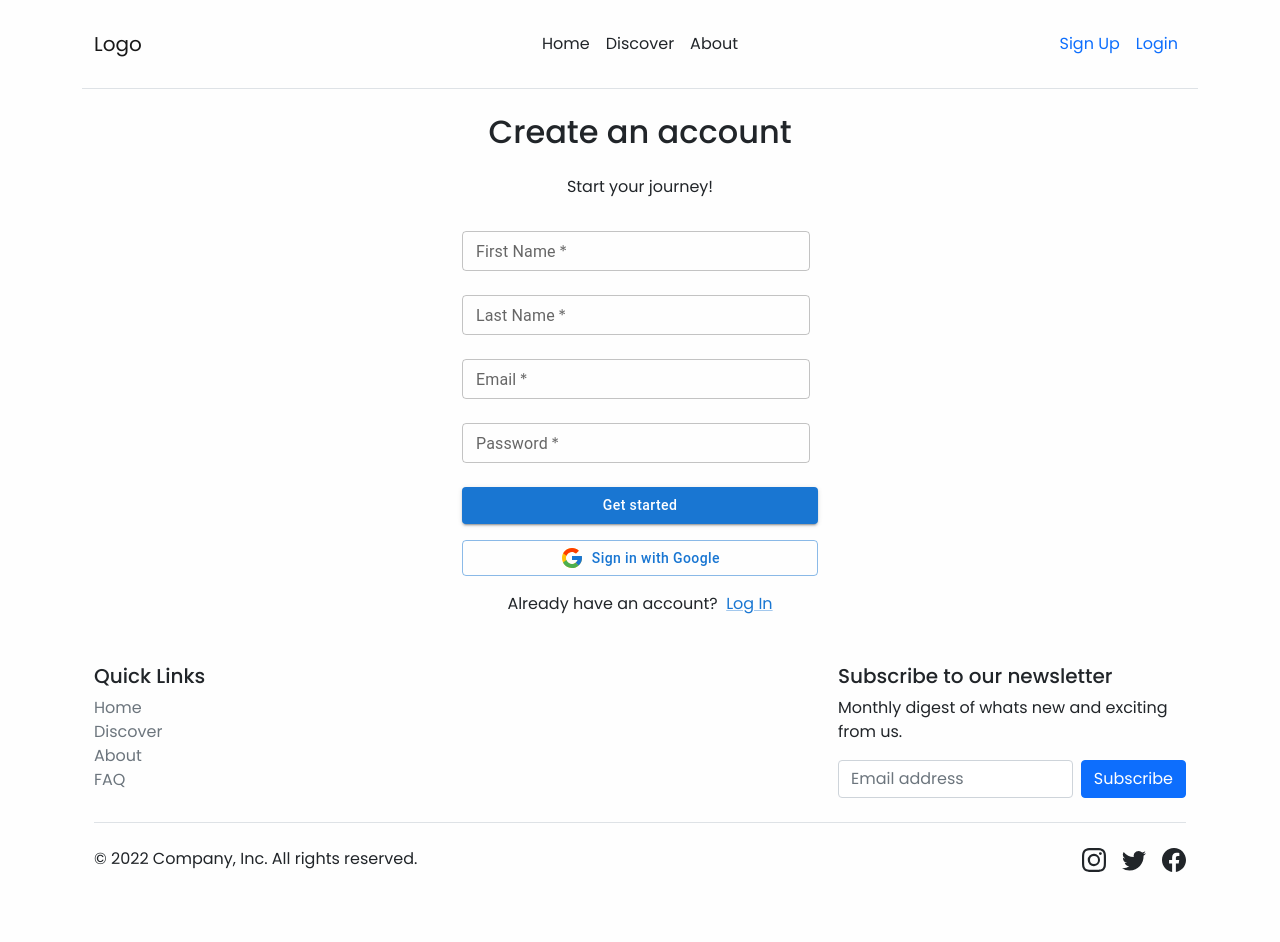
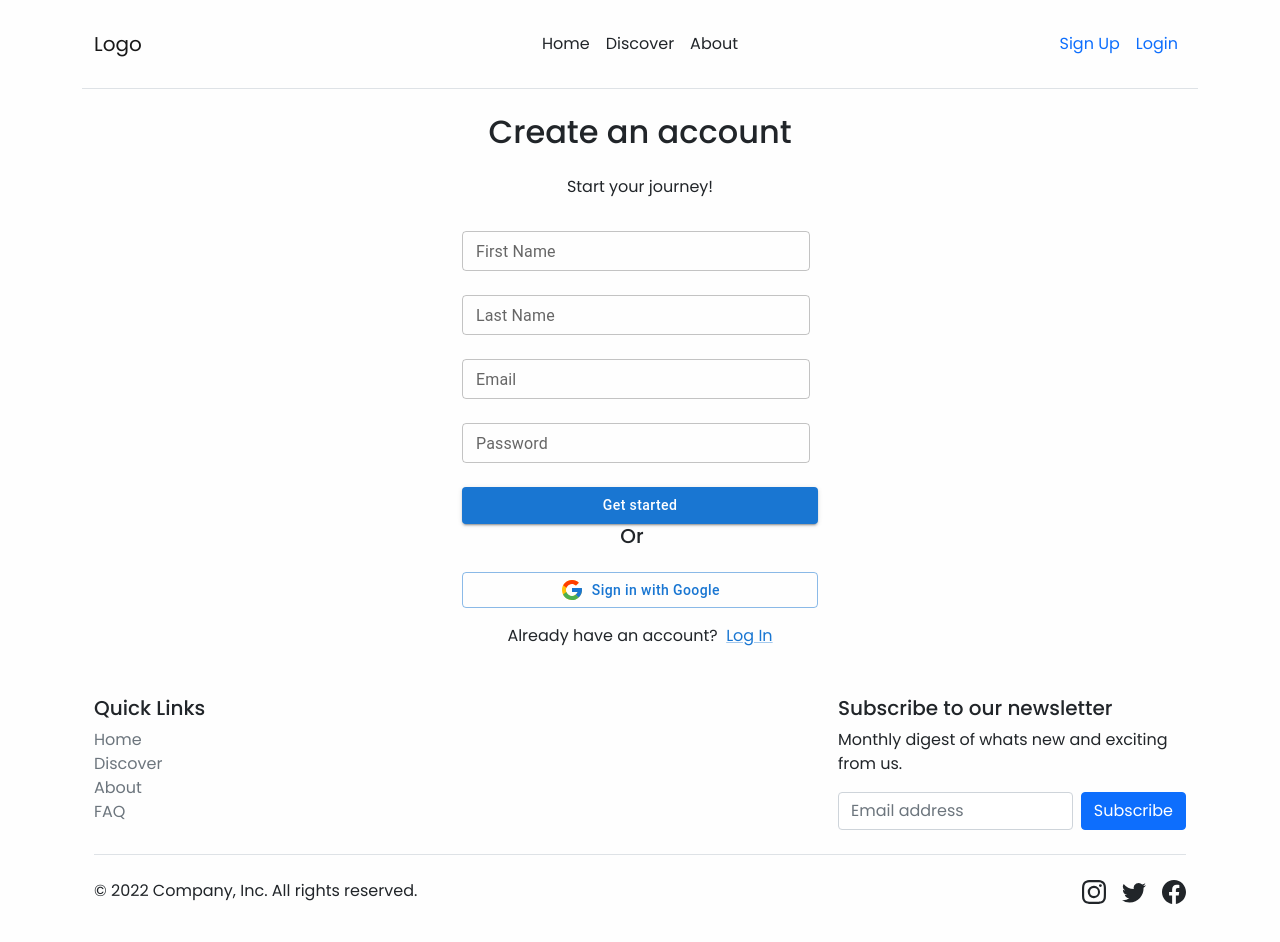
Before and after one commit to jerryjagtap55/Test1_2022, a React (Create React App) app in the folder Nishant/app_public/: page /signup in a window 1280 px wide. Shown: the top 942 px of the page. Built offline with nearby package versions, Linux system fonts and the light colour scheme.

Commit message:
React form
Sign up and Login forms are done and updated

```diff
--- a/Nishant/app_public/src/pages/login/Login.jsx
+++ b/Nishant/app_public/src/pages/login/Login.jsx
@@ -1,4 +1,4 @@
-import React from 'react';
+import { React, useState } from 'react';
 import './login.css';
 import { FcGoogle } from 'react-icons/fc';
 
@@ -10,11 +10,29 @@ import {
     FormControlLabel,
     Checkbox,
     Button,
+    FormControl,
+    InputLabel,
+    OutlinedInput,
 } from '@mui/material';
 
 
 
 const Login = () => {
+
+            // event handeler
+            const [inputs, setInputs] = useState({});
+
+            const handleChange = (event) => {
+                const name = event.target.name;
+                const value = event.target.value;
+                setInputs(values => ({ ...values, [name]: value }))
+            }
+
+            const handleSubmit = (event) => {
+                event.preventDefault();
+                console.log(inputs);
+            }
+
     return (
 
     <Grid className="logInform">
@@ -27,12 +45,44 @@ const Login = () => {
             <Grid item sm={12}>
                 <p>Welcome back! Please enter your details.</p>
             </Grid>
+            {/* Form */}
+            <Grid item sm={12}>
+                    <form
+                        onSubmit={handleSubmit}
+                    >
+                        <Grid container spacing={2}>
                             <Grid item sm={12} className='marginauto'>
-                    <TextField fullWidth id="outlined-basic" size="small" label="Email" variant="outlined" placeholder="Please enter your email" />
+                                <FormControl fullWidth>
+                                    <InputLabel htmlFor="component-outlined"
+                                    size="small">Email</InputLabel>
+                                    <OutlinedInput
+                                        onChange={handleChange}
+                                        label="Email"
+                                        size="small"
+                                        type="email"
+                                        name="email"
+                                        value={OutlinedInput.email}
+                                        placeholder="Enter your email"
+                                        required
+                                    />
+                                </FormControl>
                             </Grid>
+
                             <Grid item sm={12} className='marginauto'>
-                    <TextField label='Password' size="small" placeholder='Enter password' type='password' fullWidth />
-
+                                <FormControl fullWidth>
+                                    <InputLabel htmlFor="component-outlined"
+                                    size="small">Password</InputLabel>
+                                    <OutlinedInput
+                                        onChange={handleChange}
+                                        label="Password"
+                                        size="small"
+                                        type="password"
+                                        name="password"
+                                        value={OutlinedInput.password}
+                                        placeholder="Enter your password"
+                                        required
+                                    />
+                                </FormControl>
                             </Grid>
                             <Grid item sm={12} className='rememberstyle'>
                 <FormControlLabel
@@ -49,13 +99,18 @@ const Login = () => {
                 </Link>
             </Grid>
                             <Grid item sm={12} minWidth={250}>
-                    <Button type='submit' color='primary' variant="contained" fullWidth>Log in</Button>
+                                <Button type='submit'
+                                    color='primary'
+                                    variant="contained"
+                                    fullWidth>Log in</Button>
                             </Grid>
-
+                        </Grid>
+                    </form>
+                </Grid>
 
             <Grid item sm={12}>
                 <Button variant="outlined" fullWidth>
-                        <FcGoogle size={24}/>
+                    <FcGoogle size={24} />
                     &nbsp; Sign in with Google
                 </Button>
             </Grid>
--- a/Nishant/app_public/src/pages/signup/SignUp.jsx
+++ b/Nishant/app_public/src/pages/signup/SignUp.jsx
@@ -1,4 +1,4 @@
-import React from 'react';
+import { React, useState } from 'react';
 import './signup.css';
 
 import { FcGoogle } from 'react-icons/fc';
@@ -6,16 +6,33 @@ import { FcGoogle } from 'react-icons/fc';
 // MUI
 import {
     Grid,
-    TextField,
     Link,
     Button,
+    FormControl,
+    InputLabel,
+    OutlinedInput,
 } from '@mui/material';
 
+const SignUp = () => {
 
-const SignUp = () => {
+
+    // event handeler
+    const [inputs, setInputs] = useState({});
+
+    const handleChange = (event) => {
+        const name = event.target.name;
+        const value = event.target.value;
+        setInputs(values => ({ ...values, [name]: value }))
+    }
+
+    const handleSubmit = (event) => {
+        event.preventDefault();
+        console.log(inputs);
+    }
+
     return (
         <Grid className="logInform">
-        <Grid container xs={4} className="logInform" spacing={2} Width={600} minWidth={300}>
+            <Grid container xs={4} className="logInform" spacing={2} Width={600} minWidth={250}>
                 <Grid item sm={12}>
                     <h2>
                         Create an account
@@ -24,28 +41,94 @@ const SignUp = () => {
                 <Grid item sm={12}>
                     <p>Start your journey!</p>
                 </Grid>
+
+                {/* Form */}
+                <Grid item sm={12}>
+                    <form
+                        onSubmit={handleSubmit}
+                    >
+                        <Grid container spacing={2}>
                             <Grid item sm={12} className='marginauto'>
-                <TextField fullWidth id="outlined-basic" size="small" label="First Name" variant="outlined" placeholder="Enter your First name " required />
+                                <FormControl fullWidth>
+                                    <InputLabel htmlFor="component-outlined"
+                                        size="small">First Name</InputLabel>
+                                    <OutlinedInput
+                                        onChange={handleChange}
+                                        label="FirstName"
+                                        size="small"
+                                        name="firstname"
+                                        value={OutlinedInput.firstname}
+                                        placeholder="Enter your first name"
+                                        required
+                                    />
+                                </FormControl>
                             </Grid>
                             <Grid item sm={12} className='marginauto'>
-                <TextField fullWidth id="outlined-basic" size="small" label="Last Name" variant="outlined" placeholder="Enter your Last name" required />
+
+                                <FormControl fullWidth>
+                                    <InputLabel htmlFor="component-outlined"
+                                    size="small">Last Name</InputLabel>
+                                    <OutlinedInput
+                                        onChange={handleChange}
+                                        label="LastName"
+                                        size="small"
+                                        name="lastname"
+                                        value={OutlinedInput.lastname}
+                                        placeholder="Enter your last name"
+                                        required
+                                    />
+                                </FormControl>
                             </Grid>
                             <Grid item sm={12} className='marginauto'>
-                <TextField fullWidth id="outlined-basic" size="small" label="Email" variant="outlined" placeholder="Enter your email" required />
+                                <FormControl fullWidth>
+                                    <InputLabel htmlFor="component-outlined"
+                                    size="small">Email</InputLabel>
+                                    <OutlinedInput
+                                        onChange={handleChange}
+                                        label="Email"
+                                        size="small"
+                                        type="email"
+                                        name="email"
+                                        value={OutlinedInput.email}
+                                        placeholder="Enter your email"
+                                        required
+                                    />
+                                </FormControl>
                             </Grid>
 
                             <Grid item sm={12} className='marginauto'>
-                <TextField label='Password' size="small" placeholder='Create a password' type='password' fullWidth required />
-
+                                <FormControl fullWidth>
+                                    <InputLabel htmlFor="component-outlined"
+                                    size="small">Password</InputLabel>
+                                    <OutlinedInput
+                                        onChange={handleChange}
+                                        label="Password"
+                                        size="small"
+                                        type="password"
+                                        name="password"
+                                        value={OutlinedInput.password}
+                                        placeholder="Enter your password"
+                                        required
+                                    />
+                                </FormControl>
                             </Grid>
                             <Grid item sm={12} minWidth={250}>
-                <Button type='submit' color='primary' variant="contained" fullWidth>Get started</Button>
+                                <Button type='submit'
+                                    color='primary'
+                                    variant="contained"
+                                    fullWidth>Get started</Button>
+                            </Grid>
+                        </Grid>
+                    </form>
                 </Grid>
 
+                <Grid Item sm={12}>
+                    <h5>Or</h5>
+                </Grid>
 
                 <Grid item sm={12}>
                     <Button variant="outlined" fullWidth>
-                    <FcGoogle size={24}/>
+                        <FcGoogle size={24} />
                         &nbsp; Sign in with Google
                     </Button>
                 </Grid>
```
Also changed, not shown: 1 other file (tests, documents, lock files or other folders). Lines whose indentation alone changed are shown as unchanged.
